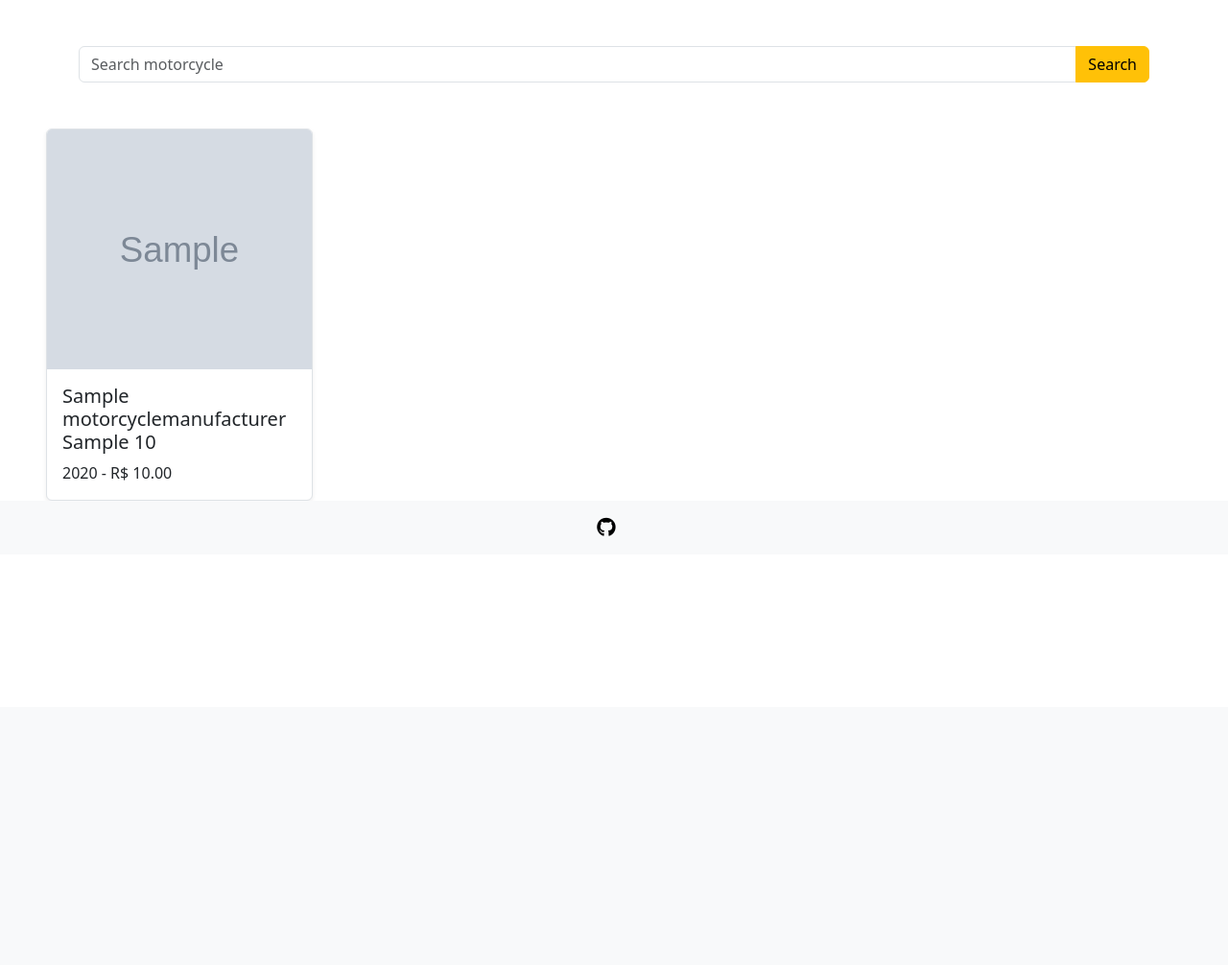
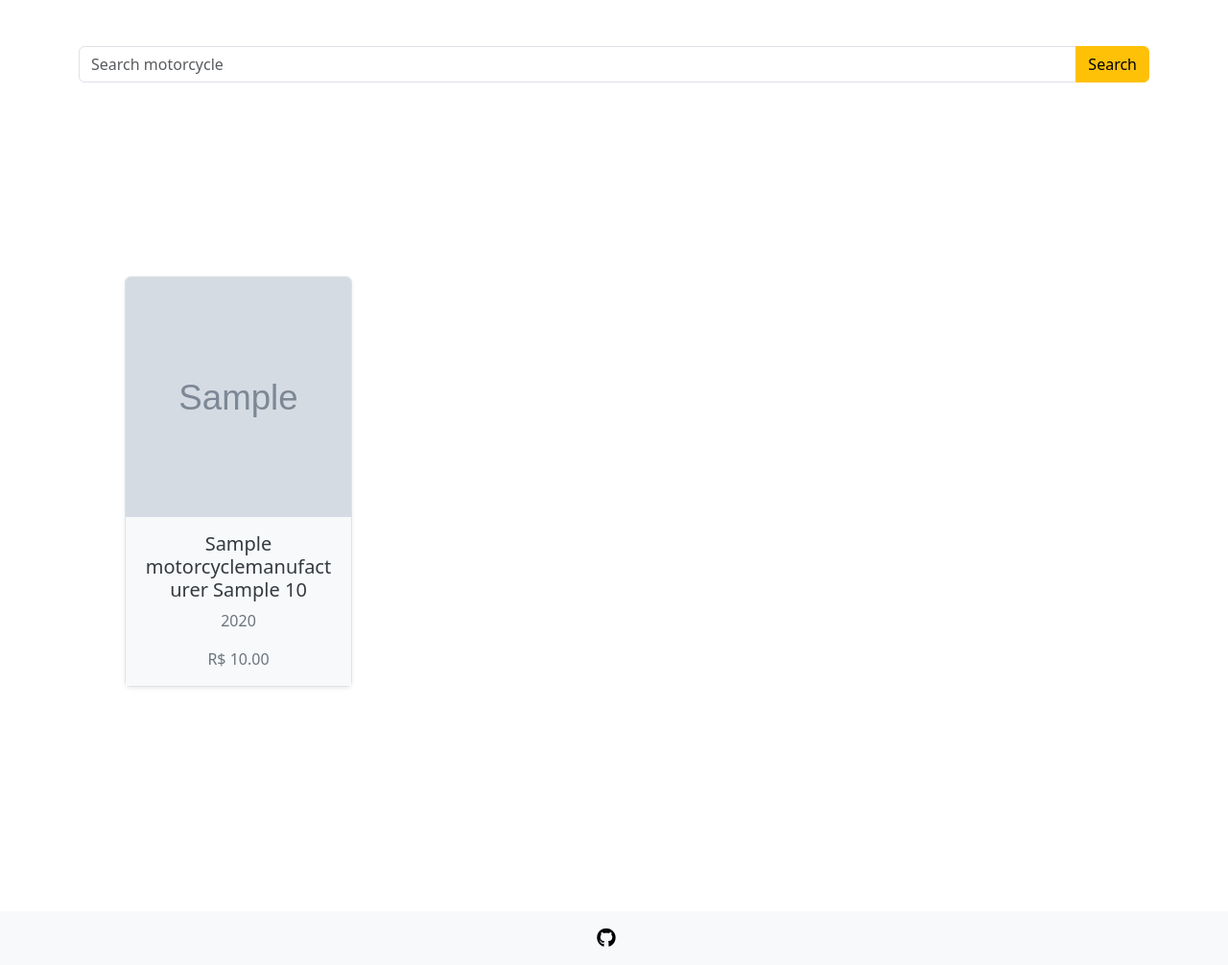
Before and after one commit to joaoalexarruda/ipp_dealership, a Django app: page /motorcycles/ in a window 1280 px wide. Shown: the part 63-1069 px from the top of the page at 96% size. Before the commit the page ends 622 px from the top, so only its background shows below. Run offline with Django 5.2, Linux system fonts and the light colour scheme; tables that the repository leaves empty hold one stand-in row (values such as "Sample post"); grey boxes marked "Sample" are stand-in pictures; some libraries are stand-ins or nearby versions.

Commit message:
update motorcycles template and view

```diff
--- a/motorcycles/templates/motorcycles/motorcycle_list.html
+++ b/motorcycles/templates/motorcycles/motorcycle_list.html
@@ -7,10 +7,20 @@
     <style>
         .card:hover {
             transform: scale(1.05);
+            transition: transform .2s;
         }
         .form-control:focus {
             border-color: black;
             box-shadow: 0 0 0 0.2rem rgba(0, 0, 0, 0.25);
+        }
+        .card-body {
+            background-color: #f8f9fa;
+        }
+        .card-title {
+            color: #343a40;
+        }
+        .card-text {
+            color: #6c757d;
         }
     </style>
     <div class="container text-center mt-5 mb-5">
@@ -25,10 +35,10 @@
                 <button class="btn btn-warning" type="submit" id="button-addon2">Search</button>
             </div>
         </form>
-    </div>
+        <div class="d-flex flex-column justify-content-center min-vh-100">
             {% if motorcycle_list %}
                 <div class="row row-cols-1 row-cols-sm-2 row-cols-lg-3 row-cols-xl-4 g-4 px-5">
-            {% for motorcycle in motorcycle_list %}
+                    {% for motorcycle in page_obj %}
                         <div class="col">
                             <a href="" class="text-decoration-none text-body">
                                 <div class="card h-100 border shadow-sm">
@@ -40,7 +50,8 @@
                                     {% endif %}
                                     <div class="card-body">
                                         <h5 class="card-title">{{ motorcycle.manufacturer }} {{ motorcycle.model }} {{ motorcycle.engine_size }}</h5>
-                                <p class="card-text">{{ motorcycle.model_year }} - R$ {{ motorcycle.price }}</p>
+                                        <p class="card-text">{{ motorcycle.model_year }}</p>
+                                        <p class="card-text">R$ {{ motorcycle.price }}</p>
                                     </div>
                                 </div>
                             </a>
@@ -50,4 +61,6 @@
             {% else %}
                 <p>No motorcycles found.</p>
             {% endif %}
+        </div>
+    </div>
 {% endblock content %}
--- a/motorcycles/views.py
+++ b/motorcycles/views.py
@@ -1,6 +1,6 @@
-from django.shortcuts import render
 from django.views.generic import ListView
 from .models import Motorcycle
+from django.db.models import Q
 
 # Create your views here.
 
@@ -9,10 +9,15 @@ class MotorcycleListView(ListView):
     model = Motorcycle
     template_name = 'motorcycles/motorcycle_list.html'
     context_object_name = 'motorcycle_list'
+    paginate_by = 10
 
     def get_queryset(self):
         queryset = super().get_queryset().order_by('model')
         search = self.request.GET.get('search')
         if search:
-            queryset = queryset.filter(model__icontains=search)
+            queryset = queryset.filter(
+                Q(model__icontains=search) |
+                Q(manufacturer__name__icontains=search) |
+                Q(engine_size__icontains=search)
+            )
         return queryset
```
Lines whose indentation alone changed are shown as unchanged.
